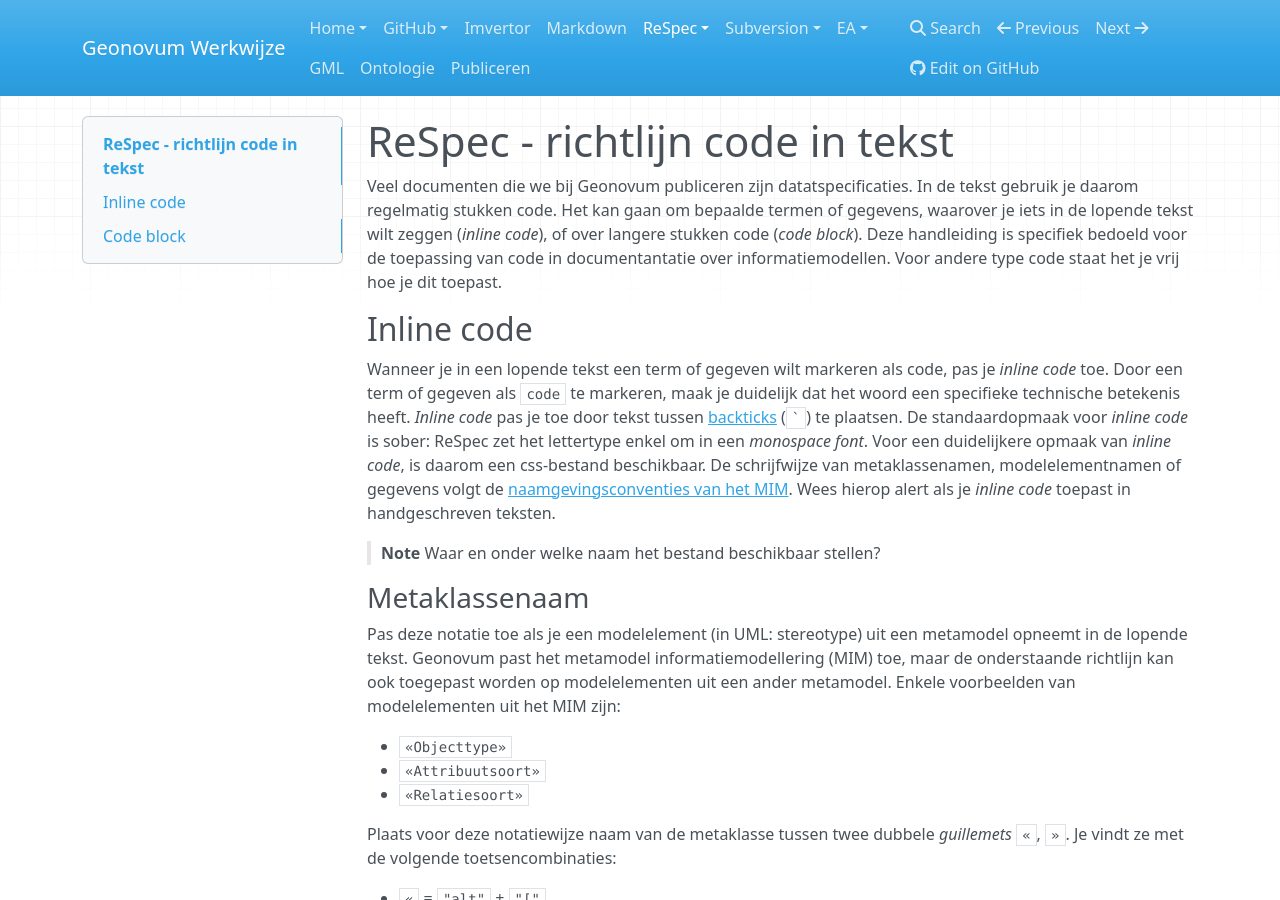
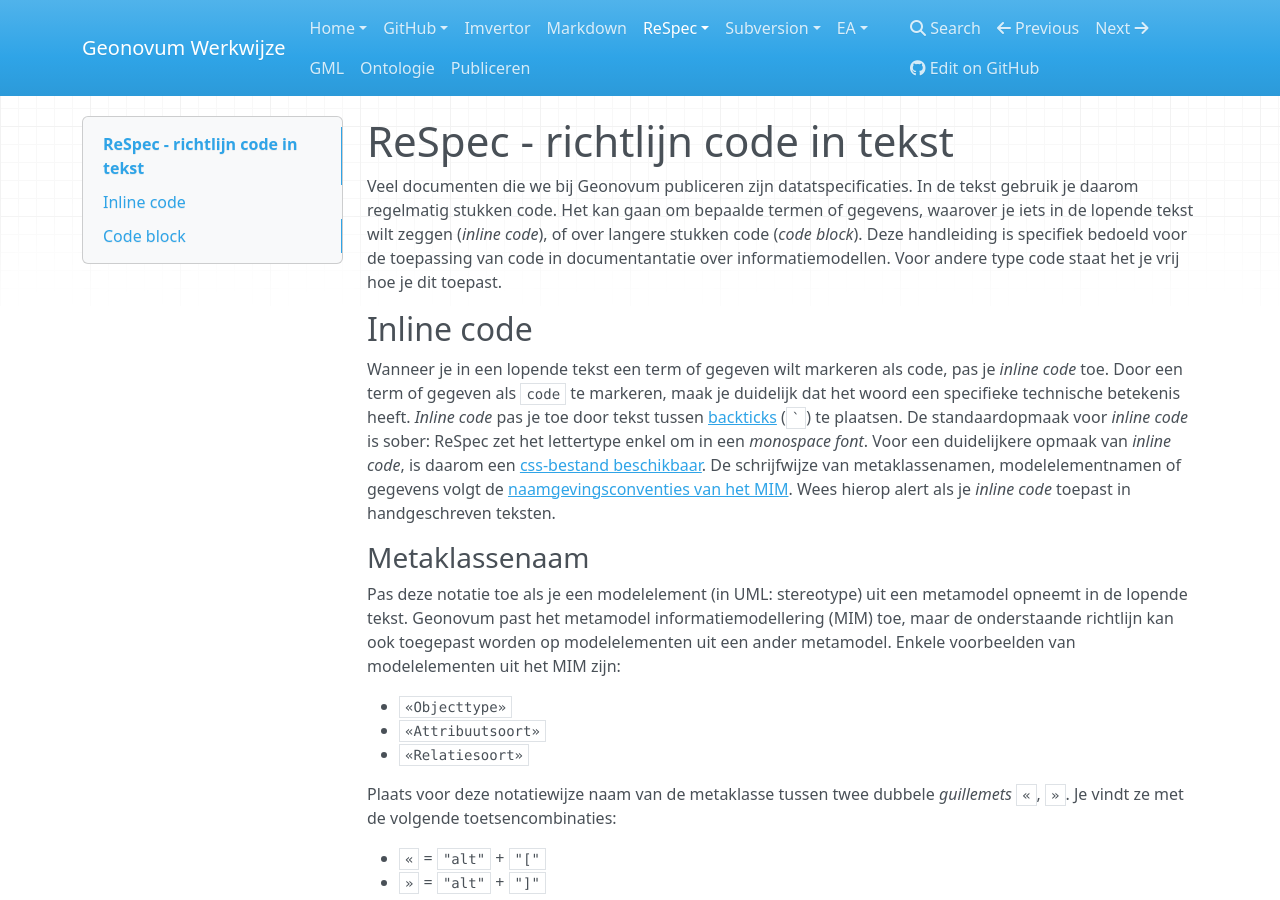
Before and after one commit to Geonovum/handleiding-tooling, an MkDocs documentation site: the page built from docs/ReSpec-code-toepassen.md, in a window 1280 px wide and 900 px high. Built offline with MkDocs 1.6.1, drawn with Linux system fonts in a browser that asks for light colours; nearby versions of some CDN libraries.

Commit message:
add link

```diff
--- a/docs/ReSpec-code-toepassen.md
+++ b/docs/ReSpec-code-toepassen.md
@@ -4,11 +4,7 @@ Veel documenten die we bij Geonovum publiceren zijn datatspecificaties. In de te
 Deze handleiding is specifiek bedoeld voor de toepassing van code in documentantatie over informatiemodellen. Voor andere type code staat het je vrij hoe je dit toepast.
 
 ## Inline code
-Wanneer je in een lopende tekst een term of gegeven wilt markeren als code, pas je _inline code_ toe. Door een term of gegeven als `code` te markeren, maak je duidelijk dat het woord een specifieke technische betekenis heeft. _Inline code_ pas je toe door tekst tussen [backticks](https://en.wikipedia.org/wiki/Backtick) (`` ` ``) te plaatsen. De standaardopmaak voor _inline code_ is sober: ReSpec zet het lettertype enkel om in een _monospace font_. Voor een duidelijkere opmaak van _inline code_, is daarom een css-bestand beschikbaar. De schrijfwijze van metaklassenamen, modelelementnamen of gegevens volgt de [naamgevingsconventies van het MIM](https://geonovum.github.io/MIM-Werkomgeving/#afspraken-rondom-naamgeving-en-definities). Wees hierop alert als je _inline code_ toepast in handgeschreven teksten.
-
-> **Note**
-> Waar en onder welke naam het bestand beschikbaar stellen?
-
+Wanneer je in een lopende tekst een term of gegeven wilt markeren als code, pas je _inline code_ toe. Door een term of gegeven als `code` te markeren, maak je duidelijk dat het woord een specifieke technische betekenis heeft. _Inline code_ pas je toe door tekst tussen [backticks](https://en.wikipedia.org/wiki/Backtick) (`` ` ``) te plaatsen. De standaardopmaak voor _inline code_ is sober: ReSpec zet het lettertype enkel om in een _monospace font_. Voor een duidelijkere opmaak van _inline code_, is daarom een [css-bestand beschikbaar](https://github.com/Geonovum/NL-ReSpec-GN-beheer/blob/main/css/inline-code.css). De schrijfwijze van metaklassenamen, modelelementnamen of gegevens volgt de [naamgevingsconventies van het MIM](https://geonovum.github.io/MIM-Werkomgeving/#afspraken-rondom-naamgeving-en-definities). Wees hierop alert als je _inline code_ toepast in handgeschreven teksten.
 
 ### Metaklassenaam
 
```
